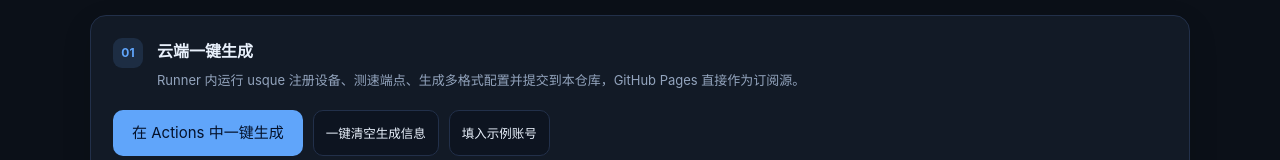
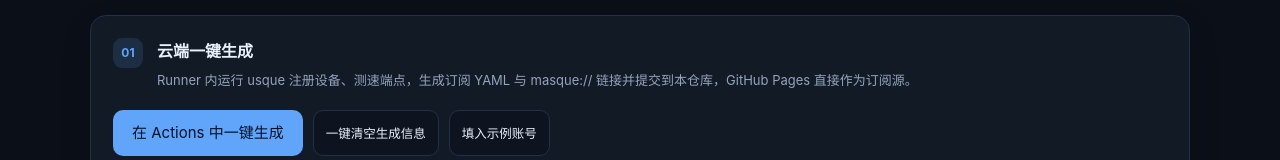
Before and after one commit to looomix/Warp-Masque-free, a plain HTML site: page index.html in a window 1280 px wide. Shown: the part 804-964 px from the top of the page. Drawn offline with Linux system fonts and the light colour scheme; no server answers.

Commit message:
docs: 步骤 01 文案同步为订阅与分享链接

```diff
--- a/index.html
+++ b/index.html
@@ -36,7 +36,7 @@
         <div class="section-head"><div><p class="kicker">GENERATOR</p><h2>三步生成配置</h2><p class="muted">使用 GitHub Actions 在云端注册 WARP 并自动生成订阅；也可以在本地粘贴账号 JSON 直接转换。</p></div></div>
 
         <div class="card step">
-          <div class="step-head"><span>01</span><div><h3>云端一键生成</h3><p>Runner 内运行 usque 注册设备、测速端点、生成多格式配置并提交到本仓库，GitHub Pages 直接作为订阅源。</p></div></div>
+          <div class="step-head"><span>01</span><div><h3>云端一键生成</h3><p>Runner 内运行 usque 注册设备、测速端点，生成订阅 YAML 与 masque:// 链接并提交到本仓库，GitHub Pages 直接作为订阅源。</p></div></div>
           <div class="account-actions">
             <a class="btn btn-primary" id="actionsLink" href="#" target="_blank" rel="noopener">在 Actions 中一键生成</a>
             <button type="button" class="btn btn-mini" id="clearNow">一键清空生成信息</button>
```
